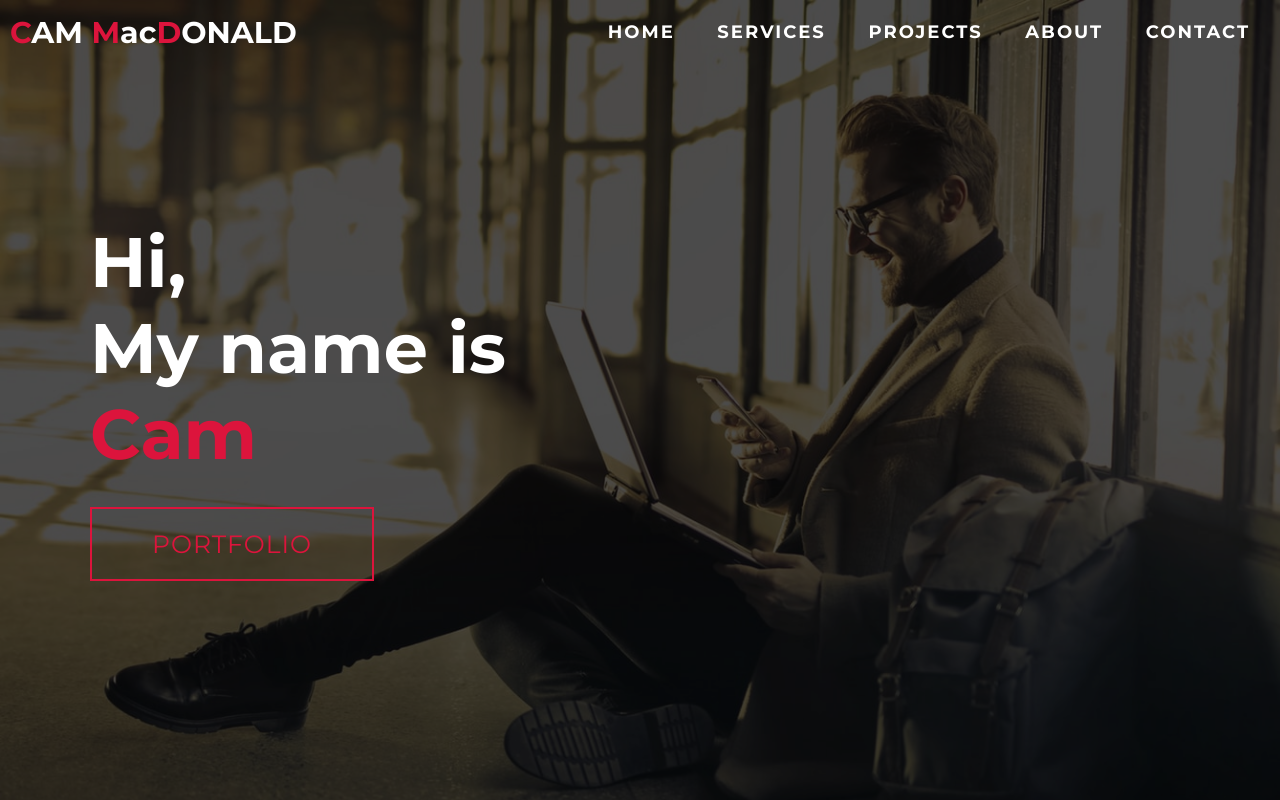
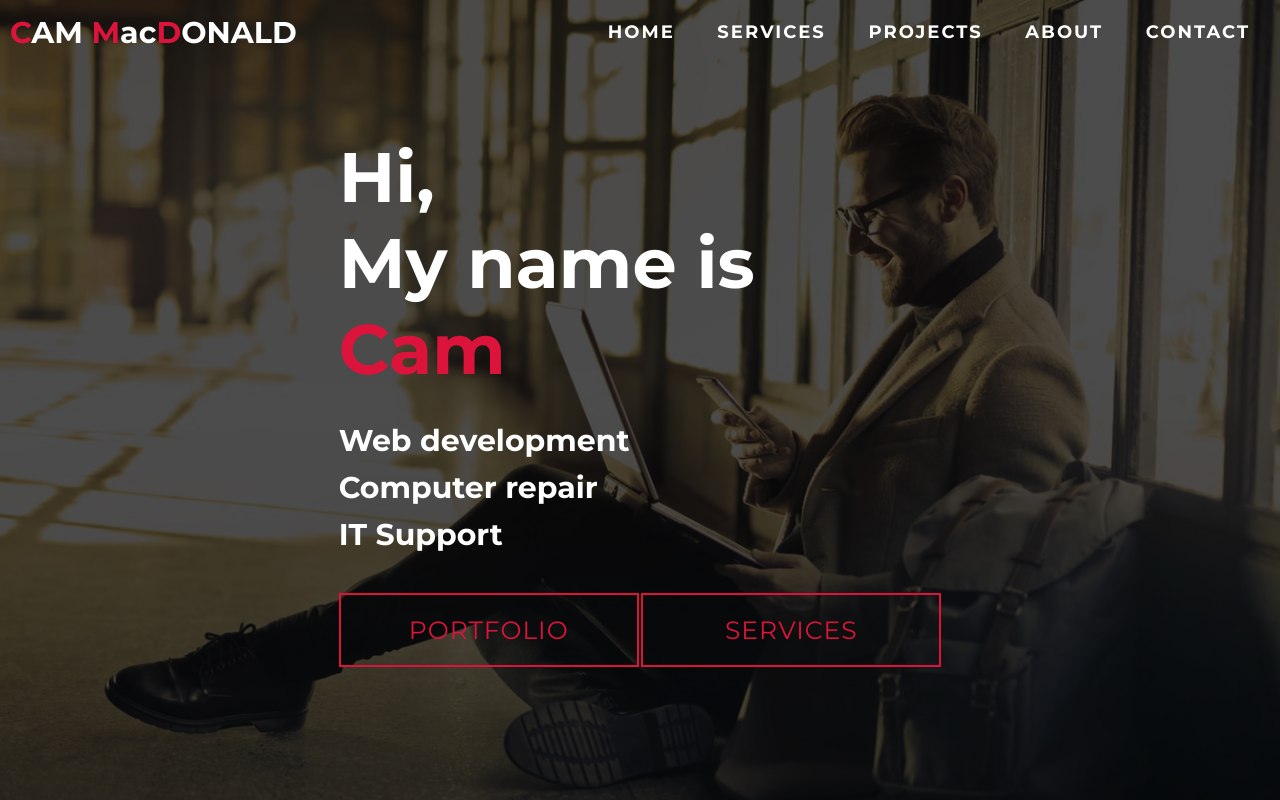
Before and after one commit to cammac725/camdev-website, a plain HTML site: page index.html in a window 1280 px wide. Shown: the top 800 px of the page. Drawn offline with Linux system fonts and the light colour scheme; files whose address does not match are found by name.

Commit message:
added content & styling to hero section

```diff
--- a/index.html
+++ b/index.html
@@ -40,8 +40,18 @@
         <h1>Hi,<span></span></h1>
         <h1>My name is<span></span></h1>
         <h1>Cam<span></span></h1>
+        <h2 id='subheader'>Web development</h2>
+        <h2>Computer repair</h2>
+        <h2>IT Support</h2>
         <a href="#projects" type='button' class='cta'>Portfolio</a>
+        <a href="#services" type='button' class='cta'>Services</a>
       </div>
+      <!-- <div class="desktop-only">
+        <h2>Web development</h2>
+        <h2>Computer repair</h2>
+        <h2>IT Support</h2>
+        <a href="#services" type='button' class='cta'>Services</a>
+      </div> -->
     </div>
   </section>
   <!-- End Hero Section  -->
--- a/scss/_common.scss
+++ b/scss/_common.scss
@@ -58,6 +58,8 @@ p {
 
 .cta {
   display: inline-block;
+  width: 200px;
+  text-align: center;
   padding: 10px 30px;
   color: $color-crimson;
   background-color: transparent;
@@ -93,8 +95,9 @@ p {
 /* Media Query for Tablet */
 @media only screen and (min-width: 768px){
   .cta {
+    width: 300px;
     font-size: 2.5rem;
-    padding: 20px 60px;
+    padding: 20px 40px;
   }
 
   h1.section-title {
--- a/scss/_hero.scss
+++ b/scss/_hero.scss
@@ -10,7 +10,25 @@
     max-width: 1200px;
     margin: 0 auto;
     padding: 0 50px;
-    justify-content: flex-start;
+    flex-direction: column;
+    align-items: center;
+
+  }
+
+  h2 {
+    display: block;
+    margin-bottom: 10px;
+    width: fit-content;
+    font-size: 2rem;
+    position: relative;
+    color: transparent;
+    animation: text_reveal .5s ease forwards;
+    animation-delay: 3.3s;
+
+  }
+
+  h2#subheader {
+    margin-top: 30px;
   }
 
   h1 {
@@ -77,5 +95,9 @@
     h1 {
       font-size: 7rem;
     }
+
+    h2 {
+      font-size: 3rem;
+    }
   }
 }
```
Also changed, not shown: css/main.css, package-lock.json (added), scss/package-lock.json (added), 1 other file.
